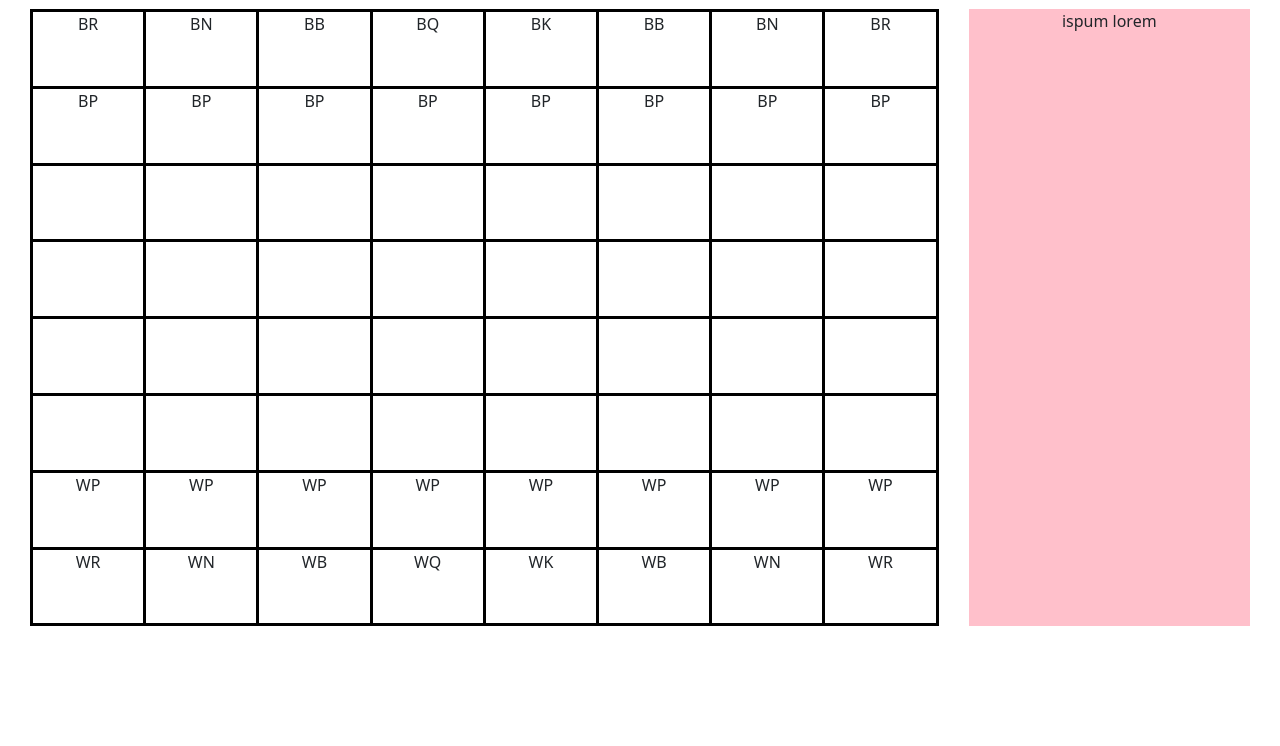
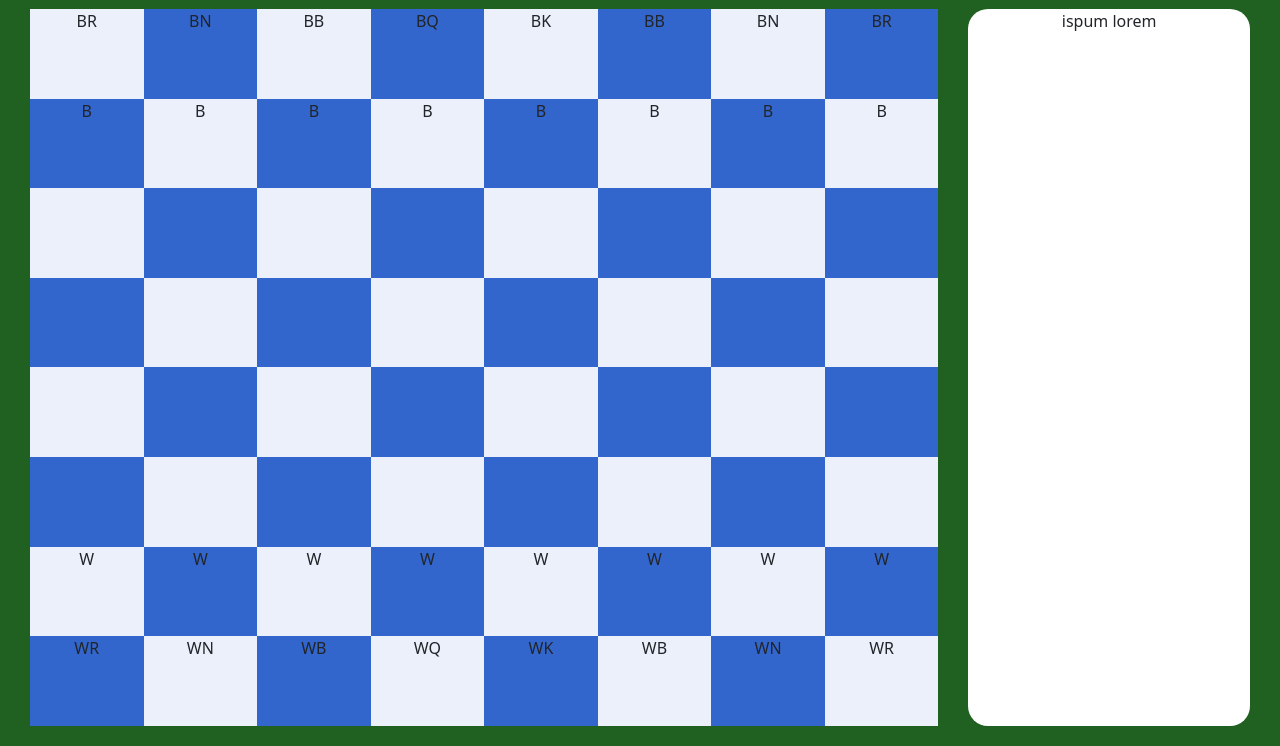
Before and after one commit to maresl/maresl.github.io, a plain HTML site: page play.html in a window 1280 px wide. Shown: the part 67-813 px from the top of the page. Drawn offline with nearby package versions, Linux system fonts and the light colour scheme.

Commit message:
board and pieces rendered

```diff
--- a/css/style.css
+++ b/css/style.css
@@ -1,19 +1,20 @@
 * {
   text-align: center;
+  cursor: default;
+}
+
+body {
+  background-color: #206020;
 }
 
 .col {
-  border-right: 3px solid black;
-  border-bottom: 3px solid black;
-  height: 6vw;
+  height: 7vw;
+  position: relative;
 }
 
 .container {
-  border-top: 3px solid black;
-  border-left: 3px solid black;
   max-width: 90vw;
   margin: 20px 30px;
-  flex-direction: row;
 }
 
 .row > * {
@@ -23,12 +24,41 @@
 .box {
   width: 400px;
   margin: 20px 30px 20px 0;
-  background-color: pink;
+  background-color: rgb(255, 255, 255);
+  border-radius: 20px;
 }
 
 .main_content {
   display: flex;
-  flex-direction: row;
+}
+
+.pale_square {
+  background-color: #ebf0fa;
+}
+
+.colored_square {
+  background-color: #3366cc;
+}
+
+.select {
+  background-color: #78e8e6;
+  border: solid 2px black;
+}
+
+.valid_square {
+  /* height: 25px;
+  width: 25px;
+  background-color: #e7eb2f;
+  border-radius: 50%;
+  border: black solid 2px;
+  margin: 0;
+  display: inline-block;
+  position: absolute;
+  top: 50%;
+  left: 50%;
+  transform: translate(-50%, -50%); */
+  background-color: #fdf979;
+  border: solid 2px black;
 }
 
 @media only screen and (max-width: 775px) {
@@ -37,7 +67,7 @@
   }
 
   .col {
-    height: 8vw;
+    height: 9vw;
   }
   .main_content {
     display: block;
@@ -46,6 +76,6 @@
   .box {
     width: auto;
     margin: 10px 30px;
-    background-color: pink;
+    height: 200px;
   }
 }
--- a/js/script.js
+++ b/js/script.js
@@ -35,7 +35,6 @@ class Piece {
             this.currentXPosition = ROW.indexOf(square.charAt(0))
             this.currentYPosition = COLUMN.indexOf(square.charAt(1))
             this.place()
-            updateTurn()
         } else {
             alert(`invalid move`)
         }
@@ -98,6 +97,9 @@ class Piece {
         //cases: empty square, square with ally, square with enemy, invalid square
     }
 
+    squareName(){
+        return ROW[this.currentXPosition] + COLUMN[this.currentYPosition]
+    }
 
 }
 
@@ -254,12 +256,6 @@ class King extends Piece {
 
 
 //Game
-class Game {
-
-}
-
-
-
 
 
 
@@ -342,7 +338,77 @@ function validIndex(n){
     return n >= 0 && n <= 7
 }
 
+//places visual representation of board on user's screen
+function drawBoard(){
+    BOARD.forEach( row => {
+        row.forEach( square => {
+            if(square !== null){
+                $(`#${square.squareName()}`).text(`${square.placeHolder}`)
+            }
+        })
+    })
+}
+
 //CALLS
 
+
+
 intitateGame()
+drawBoard()
+
+//jQuery constants
+let currentValidMoves = []
+
+//listener for click
+$(`.col`).on(`click`, showValidMoves)
+function showValidMoves(e){
+    e.preventDefault()
+    const squareId = e.target.id
+    const $square = $(`#${squareId}`)
+    if($square.hasClass(`valid_square`)){
+        const $selectedSquare = $(`.select`)
+        $selectedSquare.text(``)
+        const piece = getSquare($selectedSquare.attr(`id`))
+        piece.move(squareId)
+        removeHighlights()
+        drawBoard()
+    } else {
+        removeHighlights()
+        const square = getSquare(squareId)
+        if(square !== null){
+            $square.addClass(`select`)
+            const possibleMoves = square.validMoves()
+            possibleMoves.forEach(validSquare => {
+                $(`#${validSquare}`).addClass(`valid_square`)
+            })
+        }
+    }
+
+
+
+
+    // console.log(piece)
+    // if(piece !== null){
+    //     $(`#${squareId}`).addClass(`select`)
+    //     currentValidMoves = piece.validMoves()
+    //     currentValidMoves.forEach( validSquare => {
+    //         $(`#${validSquare}`).addClass(`valid_square`)
+    //     })
+    // }
+
+    //cases: user clicks on a highlighted square (blue or yellow),
+    //      user clicks on unhighlighted square
+}
+
+function removeHighlights(){
+    $(`.container .select`).removeClass(`select`)
+    $(`.container .valid_square`).removeClass(`valid_square`)
+
+    // $(`#${currentSelectedSquare}`).removeClass(`highlight`)
+    // currentValidMoves.forEach( square => {
+    //     $(`#${square}`).removeClass(`valid_square`)
+    // })
+}
+
+
 console.log(BOARD)
--- a/play.html
+++ b/play.html
@@ -31,84 +31,84 @@
         <main class="main_content">
             <div class="container" id="board">
                 <div class="row" id="8">
-                    <div class="col" id="a8">BR</div>
-                    <div class="col" id="b8">BN</div>
-                    <div class="col" id="c8">BB</div>
-                    <div class="col" id="d8">BQ</div>
-                    <div class="col" id="e8">BK</div>
-                    <div class="col" id="f8">BB</div>
-                    <div class="col" id="g8">BN</div>
-                    <div class="col" id="h8">BR</div>
+                    <div class="col pale_square" id="A8"></div>
+                    <div class="col colored_square" id="B8"></div>
+                    <div class="col pale_square" id="C8"></div>
+                    <div class="col colored_square" id="D8"></div>
+                    <div class="col pale_square" id="E8"></div>
+                    <div class="col colored_square" id="F8"></div>
+                    <div class="col pale_square" id="G8"></div>
+                    <div class="col colored_square" id="H8"></div>
                 </div>
                 <div class="row" id="7">
-                    <div class="col" id="a7">BP</div>
-                    <div class="col" id="b7">BP</div>
-                    <div class="col" id="c7">BP</div>
-                    <div class="col" id="d7">BP</div>
-                    <div class="col" id="e7">BP</div>
-                    <div class="col" id="f7">BP</div>
-                    <div class="col" id="g7">BP</div>
-                    <div class="col" id="h7">BP</div>
+                    <div class="col colored_square" id="A7"></div>
+                    <div class="col pale_square" id="B7"></div>
+                    <div class="col colored_square" id="C7"></div>
+                    <div class="col pale_square" id="D7"></div>
+                    <div class="col colored_square" id="E7"></div>
+                    <div class="col pale_square" id="F7"></div>
+                    <div class="col colored_square" id="G7"></div>
+                    <div class="col pale_square" id="H7"></div>
                 </div>
                 <div class="row" id="6">
-                    <div class="col" id="a6"></div>
-                    <div class="col" id="b6"></div>
-                    <div class="col" id="c6"></div>
-                    <div class="col" id="d6"></div>
-                    <div class="col" id="e6"></div>
-                    <div class="col" id="f6"></div>
-                    <div class="col" id="g6"></div>
-                    <div class="col" id="h6"></div>
+                    <div class="col pale_square" id="A6"></div>
+                    <div class="col colored_square" id="B6"></div>
+                    <div class="col pale_square" id="C6"></div>
+                    <div class="col colored_square" id="D6"></div>
+                    <div class="col pale_square" id="E6"></div>
+                    <div class="col colored_square" id="F6"></div>
+                    <div class="col pale_square" id="G6"></div>
+                    <div class="col colored_square" id="H6"></div>
                 </div>
                 <div class="row" id="5">
-                    <div class="col" id="a5"></div>
-                    <div class="col" id="b5"></div>
-                    <div class="col" id="c5"></div>
-                    <div class="col" id="d5"></div>
-                    <div class="col" id="e5"></div>
-                    <div class="col" id="f5"></div>
-                    <div class="col" id="g5"></div>
-                    <div class="col" id="h5"></div>
+                    <div class="col colored_square" id="A5"></div>
+                    <div class="col pale_square" id="B5"></div>
+                    <div class="col colored_square" id="C5"></div>
+                    <div class="col pale_square" id="D5"></div>
+                    <div class="col colored_square" id="E5"></div>
+                    <div class="col pale_square" id="F5"></div>
+                    <div class="col colored_square" id="G5"></div>
+                    <div class="col pale_square" id="H5"></div>
                 </div>
                 <div class="row" id="4">
-                    <div class="col" id="a4"></div>
-                    <div class="col" id="b4"></div>
-                    <div class="col" id="c4"></div>
-                    <div class="col" id="d4"></div>
-                    <div class="col" id="e4"></div>
-                    <div class="col" id="f4"></div>
-                    <div class="col" id="g4"></div>
-                    <div class="col" id="h4"></div>
+                    <div class="col pale_square" id="A4"></div>
+                    <div class="col colored_square" id="B4"></div>
+                    <div class="col pale_square" id="C4"></div>
+                    <div class="col colored_square" id="D4"></div>
+                    <div class="col pale_square" id="E4"></div>
+                    <div class="col colored_square" id="F4"></div>
+                    <div class="col pale_square" id="G4"></div>
+                    <div class="col colored_square" id="H4"></div>
                 </div>
                 <div class="row" id="3">
-                    <div class="col" id="a3"></div>
-                    <div class="col" id="b3"></div>
-                    <div class="col" id="c3"></div>
-                    <div class="col" id="d3"></div>
-                    <div class="col" id="e3"></div>
-                    <div class="col" id="f3"></div>
-                    <div class="col" id="g3"></div>
-                    <div class="col" id="h3"></div>
+                    <div class="col colored_square" id="A3"></div>
+                    <div class="col pale_square" id="B3"></div>
+                    <div class="col colored_square" id="C3"></div>
+                    <div class="col pale_square" id="D3"></div>
+                    <div class="col colored_square" id="E3"></div>
+                    <div class="col pale_square" id="F3"></div>
+                    <div class="col colored_square" id="G3"></div>
+                    <div class="col pale_square" id="H3"></div>
                 </div>
                 <div class="row" id="2">
-                    <div class="col" id="a2">WP</div>
-                    <div class="col" id="b2">WP</div>
-                    <div class="col" id="c2">WP</div>
-                    <div class="col" id="d2">WP</div>
-                    <div class="col" id="e2">WP</div>
-                    <div class="col" id="f2">WP</div>
-                    <div class="col" id="g2">WP</div>
-                    <div class="col" id="h2">WP</div>
+                    <div class="col pale_square" id="A2"></div>
+                    <div class="col colored_square" id="B2"></div>
+                    <div class="col pale_square" id="C2"></div>
+                    <div class="col colored_square" id="D2"></div>
+                    <div class="col pale_square" id="E2"></div>
+                    <div class="col colored_square" id="F2"></div>
+                    <div class="col pale_square" id="G2"></div>
+                    <div class="col colored_square" id="H2"></div>
                 </div>
                 <div class="row" id="1">
-                    <div class="col" id="a1">WR</div>
-                    <div class="col" id="b1">WN</div>
-                    <div class="col" id="c1">WB</div>
-                    <div class="col" id="d1">WQ</div>
-                    <div class="col" id="e1">WK</div>
-                    <div class="col" id="f1">WB</div>
-                    <div class="col" id="g1">WN</div>
-                    <div class="col" id="h1">WR</div>
+                    <div class="col colored_square" id="A1"></div>
+                    <div class="col pale_square" id="B1"></div>
+                    <div class="col colored_square" id="C1"></div>
+                    <div class="col pale_square" id="D1"></div>
+                    <div class="col colored_square" id="E1"></div>
+                    <div class="col pale_square" id="F1"></div>
+                    <div class="col colored_square" id="G1"></div>
+                    <div class="col pale_square" id="H1"></div>
                 </div>
             </div>
             <div class="box" id="dialog_box">
```
Also changed, not shown: index.html (deleted, +0 -33 lines), instructions.html (deleted, +0 -31 lines).
